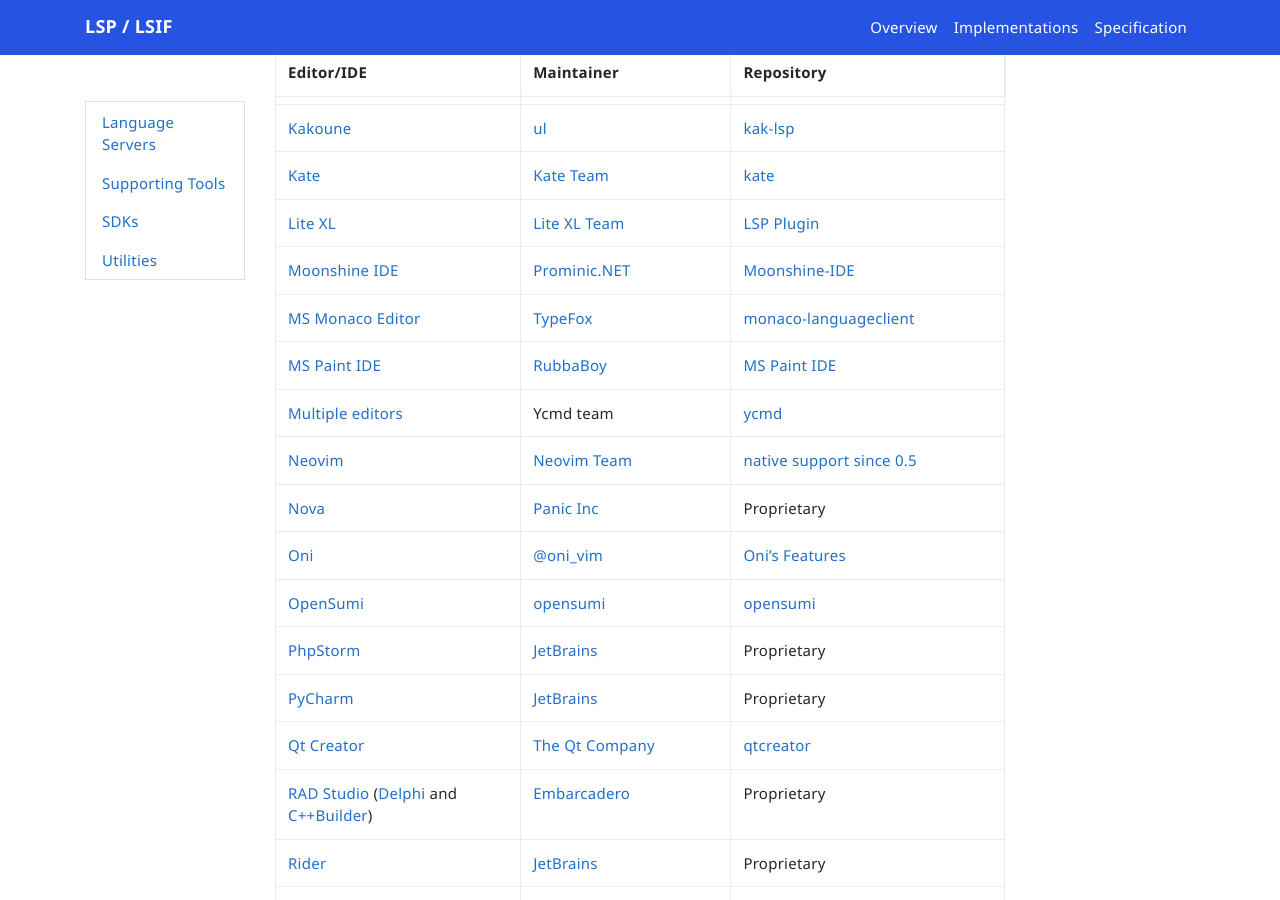
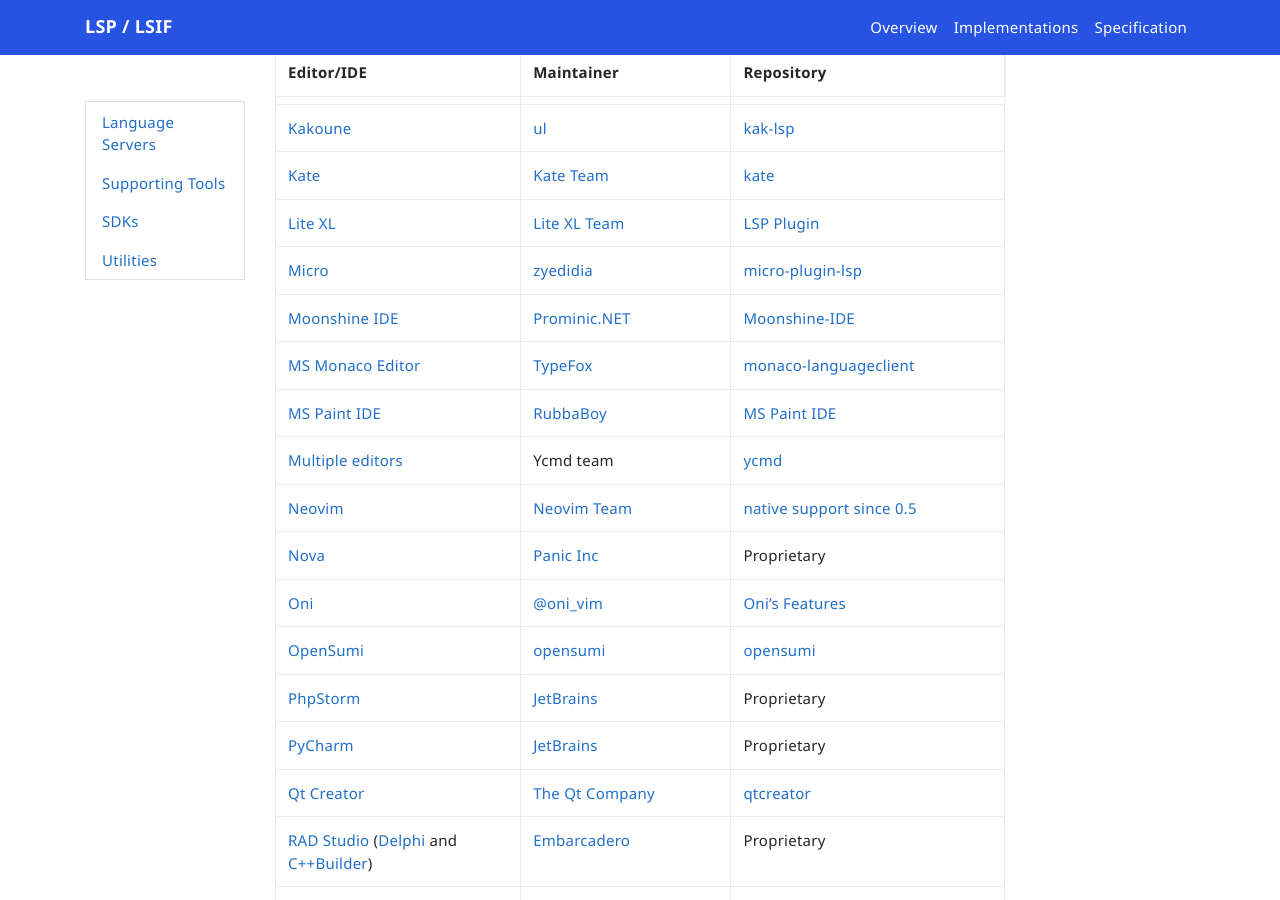
Before and after one commit to microsoft/language-server-protocol, a Jekyll site: the page built from _implementors/tools.md, in a window 1280 px wide and 900 px high, scrolled down 1372 px. Built offline with Jekyll 4.4.1, drawn with Linux system fonts in a browser that asks for light colours; nearby versions of some CDN libraries; comment, search, counter and statistics services are not loaded.

Commit message:
add-micro-tools (#1942)

```diff
--- a/_implementors/tools.md
+++ b/_implementors/tools.md
@@ -37,6 +37,7 @@
 | [Kakoune](http://kakoune.org/) | [ul](https://github.com/ul) | [kak-lsp](https://github.com/ul/kak-lsp) |
 | [Kate](https://kate-editor.org) | [Kate Team](https://kate-editor.org) | [kate](https://invent.kde.org/kde/kate) |
 | [Lite XL](https://lite-xl.com) | [Lite XL Team](https://lite-xl.com) | [LSP Plugin](https://github.com/lite-xl/lite-xl-lsp) |
+| [Micro](https://micro-editor.github.io/)| [zyedidia](https://github.com/zyedidia) | [micro-plugin-lsp](https://github.com/AndCake/micro-plugin-lsp) |
 | [Moonshine IDE](https://moonshine-ide.com) | [Prominic.NET](https://github.com/prominic) | [Moonshine-IDE](https://github.com/prominic/Moonshine-IDE) |
 | [MS Monaco Editor](https://github.com/Microsoft/monaco-editor) | [TypeFox](https://github.com/TypeFox) | [monaco-languageclient](https://www.npmjs.com/package/monaco-languageclient) |
 | [MS Paint IDE](https://ms-paint-i.de/) | [RubbaBoy](https://github.com/RubbaBoy) | [MS Paint IDE](https://github.com/MSPaintIDE/MSPaintIDE) |
```
